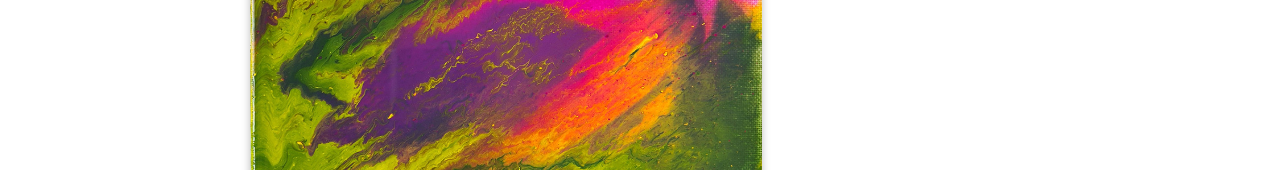
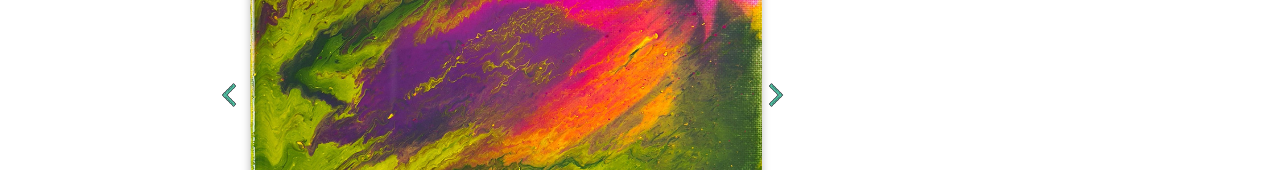
Before and after one commit to mimmimiro/sanity, a Vue app in the folder app/: page / in a window 1280 px wide. Shown: the part 370-540 px from the top of the page. Built offline with nearby package versions, Linux system fonts and the light colour scheme.

Commit message:
Added changes

```diff
--- a/app/src/components/Slideshow.vue
+++ b/app/src/components/Slideshow.vue
@@ -6,8 +6,9 @@
 						<figcaption class="slideshow__images-caption">{{ startImage.caption }}</figcaption>
 					</section>
 			</figure>
+			<button class="previous" @click="previous" ><img class="previous__image" src="/images/pointb.png" alt="previous"> </button>
+     		<button class="next" @click="next"><img class="next__image" src="/images/point.png" alt="next"></button>
 	</main>
-
 </template>
 
 <script>
@@ -97,6 +98,30 @@
 		margin-top: 5px;
 		font-weight: bold;
 	}
+	.previous, .next {
+		cursor: pointer;
+		position: absolute;
+		top: 55%;
+		width: auto;
+		padding: 10px 14px;
+		font-size: 15px;
+		transition: 0.7s ease;
+		border-radius: 0 4px 4px 0;
+ 	}
+  .next {
+    	right: 475px;
+  }
+
+  .previous {
+    	left: 200;
+ 	}
+
+	.next__image {
+		width: 30px;
+	}
+	.previous__image {
+		width: 30px;
+	}
 	/* Small and medium screen devices  */
    @media screen and (max-width: 1024px) {
 		.slideshow__image {
```
Also changed, not shown: app/public/images/point.png (added), app/public/images/pointb.png (added).
